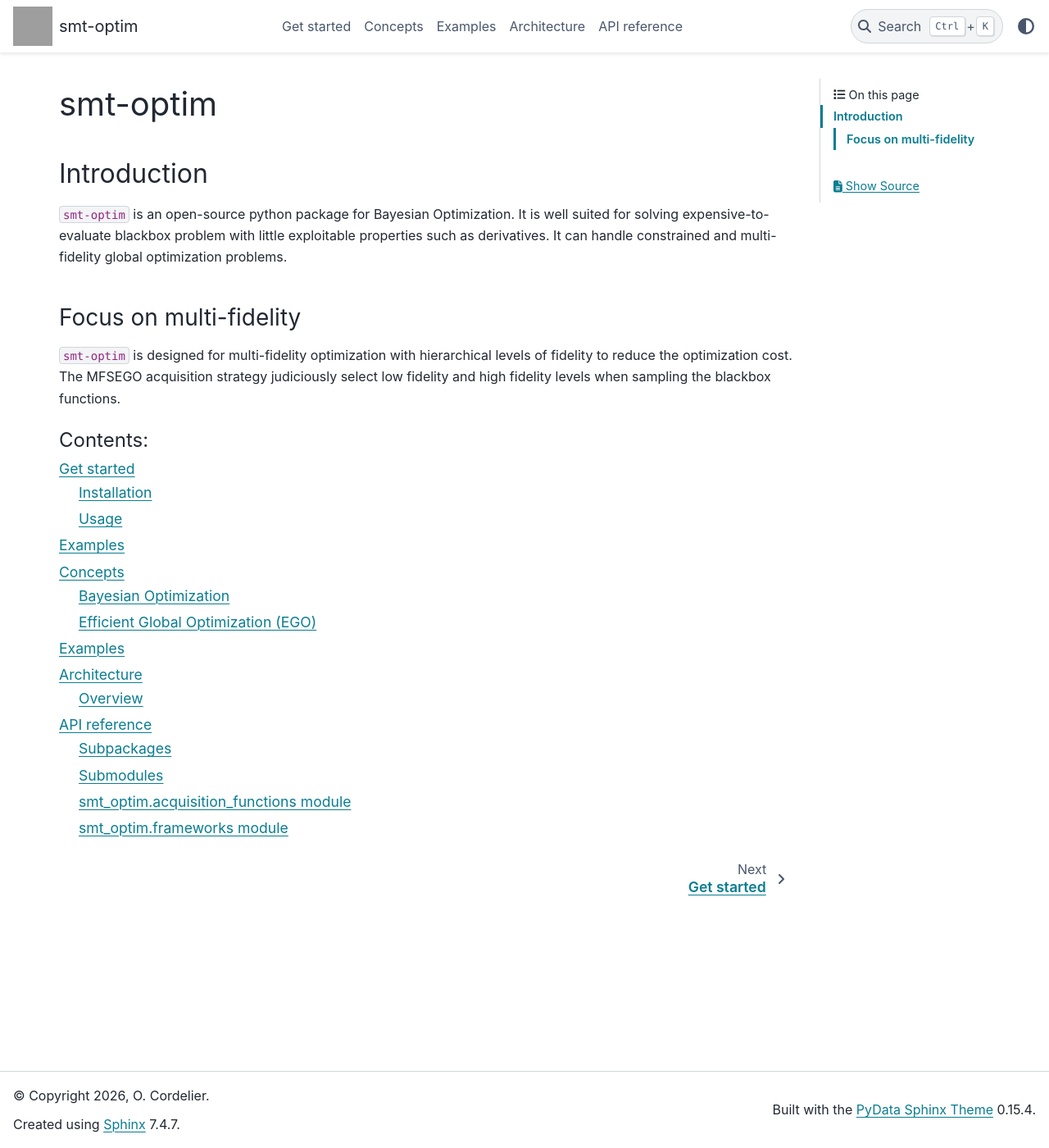
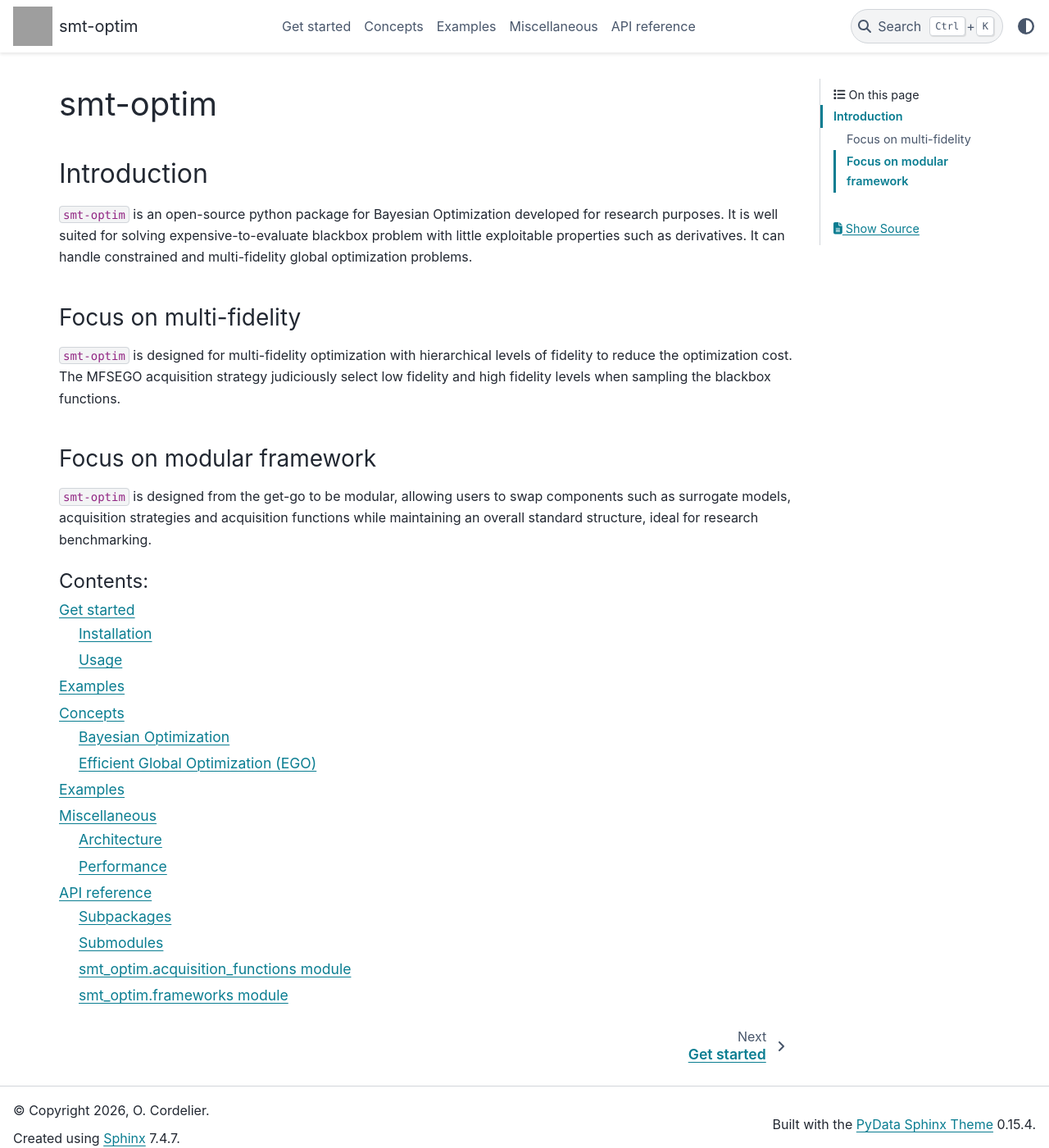
Before and after one commit to SMTorg/smt-optim, a Sphinx documentation site: the page built from docs/source/index.md, in a window 1280 px wide and 1400 px high. Shown: the whole window at 82% size. Built offline with Sphinx 7.4.7 and the PyData theme 0.15.4, drawn with Linux system fonts in a browser that asks for light colours; pages that are not in the unit, such as notebooks, are missing from menus; grey boxes are pictures that could not be loaded.

Commit message:
docs: add performance page

````diff
--- a/docs/source/index.md
+++ b/docs/source/index.md
@@ -1,7 +1,7 @@
 # smt-optim
 
 ## Introduction
-`smt-optim` is an open-source python package for Bayesian Optimization. It is well suited for solving
+`smt-optim` is an open-source python package for Bayesian Optimization developed for research purposes. It is well suited for solving
 expensive-to-evaluate blackbox problem with little exploitable properties such as derivatives. It can handle
 constrained and multi-fidelity global optimization problems.
 
@@ -10,6 +10,11 @@
 `smt-optim` is designed for multi-fidelity optimization with hierarchical levels of fidelity to reduce the optimization
 cost. The MFSEGO acquisition strategy judiciously select low fidelity and high fidelity levels when sampling the
 blackbox functions.
+
+### Focus on modular framework
+`smt-optim` is designed from the get-go to be modular, allowing users to swap components such as surrogate models,
+acquisition strategies and acquisition functions while maintaining an overall standard structure, ideal for research
+benchmarking.
 
 
 ```{toctree}
@@ -20,6 +25,6 @@
 get-started.md
 concepts.md
 examples.md
-architecture.md
+miscellaneous.md
 API reference <api/smt_optim>
 ```
````
Also changed, not shown: docs/source/architecture.md (+2 -0 lines), docs/source/miscellaneous.md (added, +11 -0 lines), docs/source/performance.md (added, +75 -0 lines), docs/source/misc/arch/smt_optim_simple_schematic.png (added), docs/source/misc/perf/unconstrained_data_profile.png (added), 1 other file.
